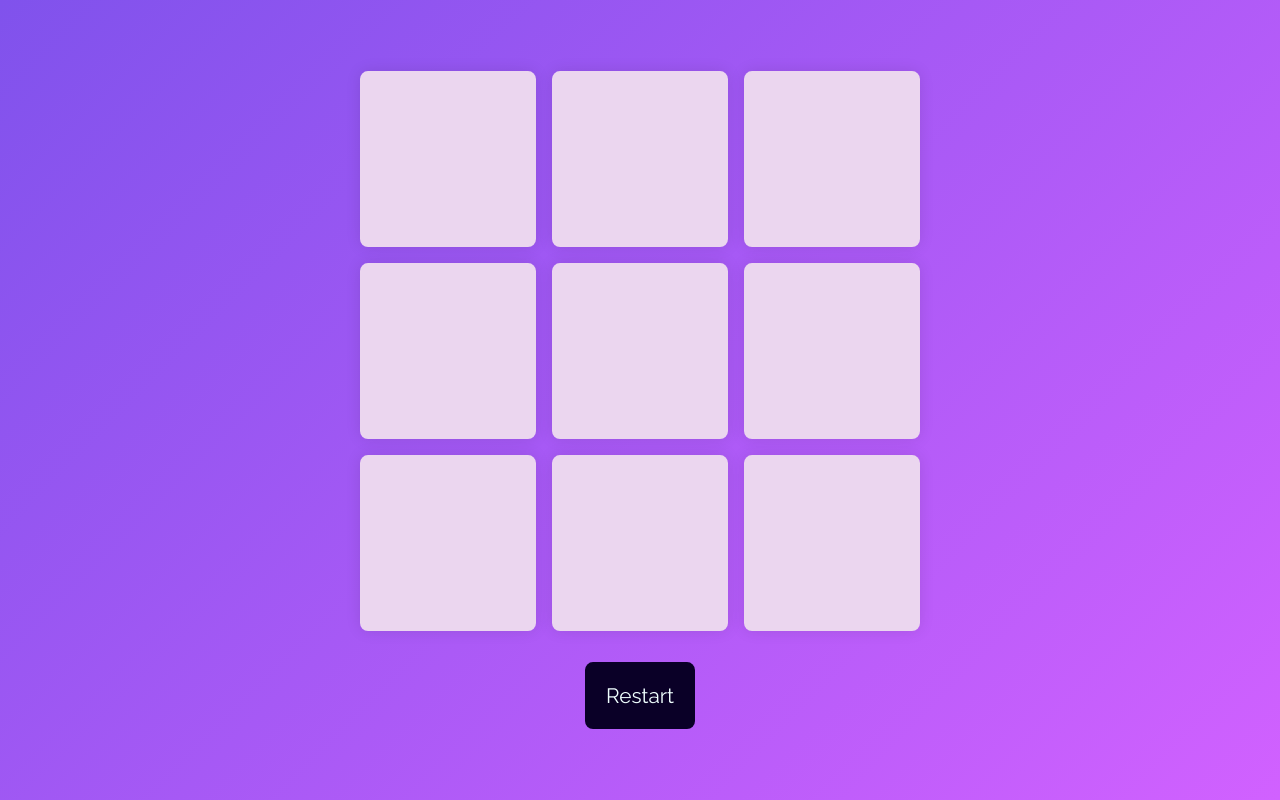
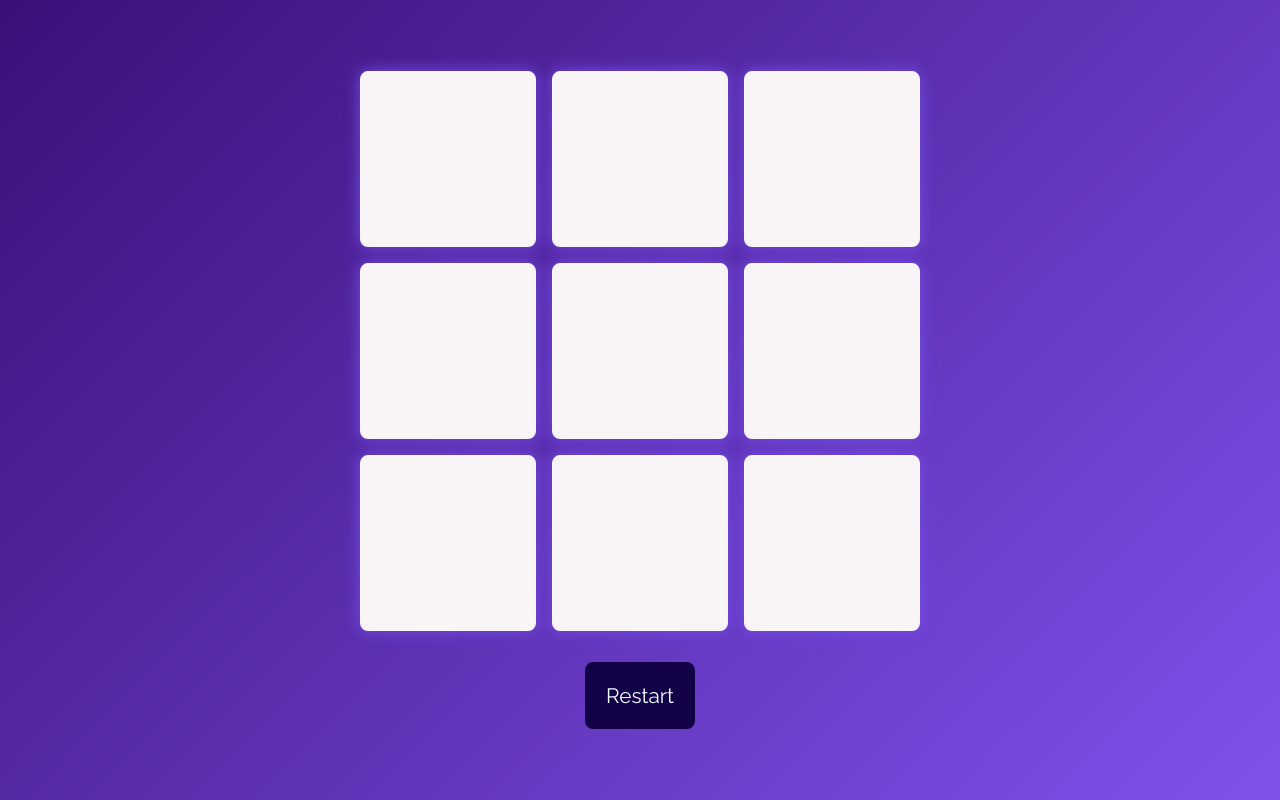
Before and after one commit to Baibhavi/TicTacToe, a plain HTML site: page index.html in a window 1280 px wide. Drawn offline with Linux system fonts and the light colour scheme.

Commit message:
some changes

```diff
--- a/style.css
+++ b/style.css
@@ -6,7 +6,7 @@
 }
 body{
     height: 100vh;
-    background: linear-gradient(135deg,#8052ec,#d161ff);
+    background: linear-gradient(135deg,#3A1078,#8052ec);
 }
 html{
     font-size: 16px;
@@ -25,21 +25,23 @@ html{
     gap: 2vmin;
 }
 .butt-opt{
-    background: #ebd6ef;
+    background: #F9F5F6;
     height: 22vmin;
     width: 22vmin;
     border: none;
     border-radius: 8px;
     font-size: 12vmin;
-    color: #d161ff;
-    box-shadow: 0 0 15px rgba(0,0,0,0.1);
+    font-weight: bold;
+    text-shadow: 1px 1px 3px #744ee4;
+    color: #3A1078;
+    box-shadow: 0 0 15px #744ee4;
 }
 #restart{
     margin-top: 1.5em;
     font-size: 1.3em;
     padding: 1em;
     border-radius: 8px;
-    background-color: #0a0027;
+    background-color: #130247;
     color: azure;
     border: none;
     position: relative;
@@ -47,7 +49,7 @@ html{
     display: block;
 }
 .popup{
-    background: linear-gradient(135deg,#8052ec,#d161ff);
+    background: linear-gradient(135deg,#3A1078,#8052ec);
     height: 100%;
     width: 100%;
     position: absolute;
@@ -62,7 +64,7 @@ html{
 #newGAME{
     font-size: 0.6em;
     padding: 0.5em 1em;
-    background-color: #0a0027;
+    background-color: #130247;
     color: azure;
     border-radius: 8px;
     border: none;
```
